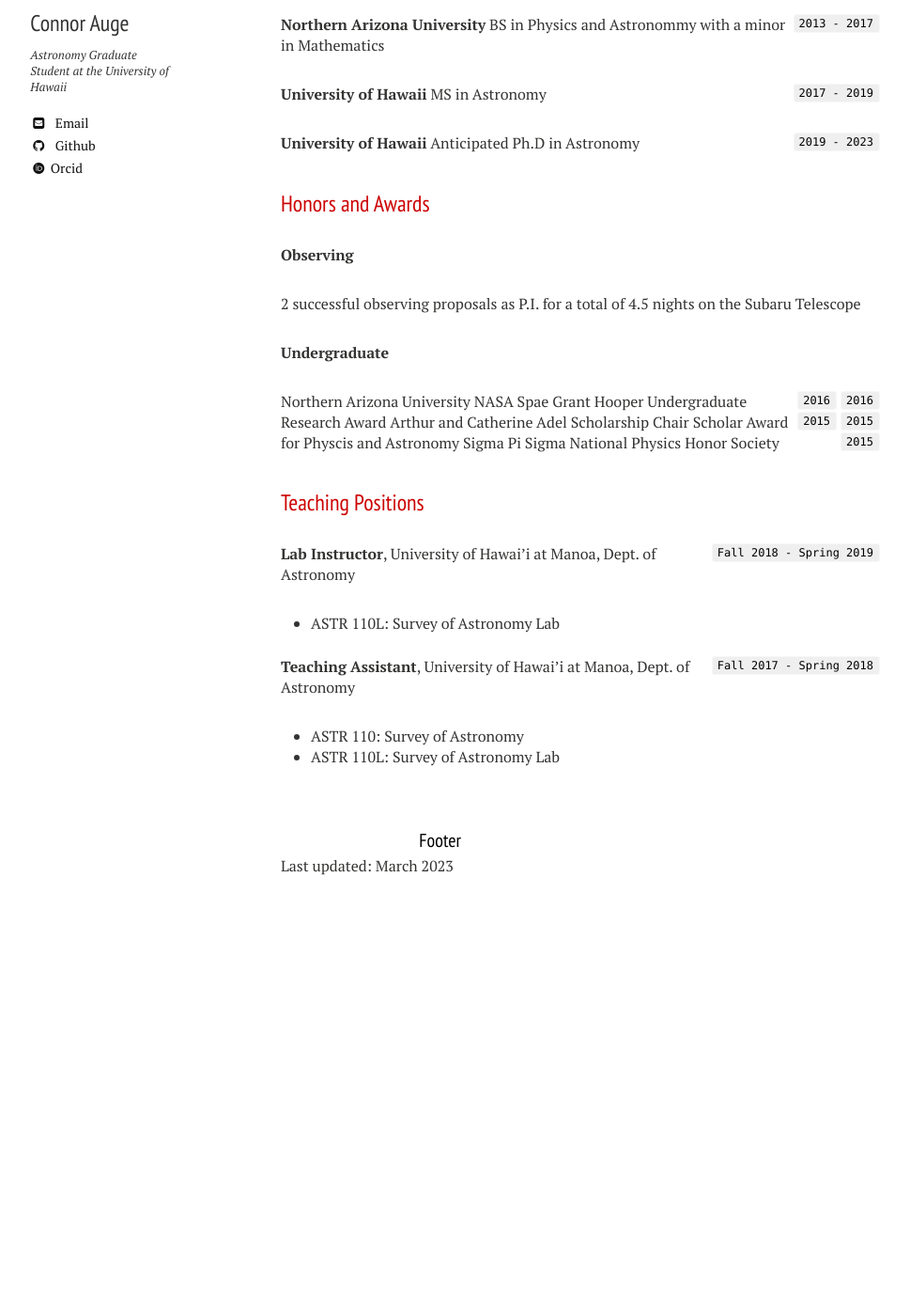
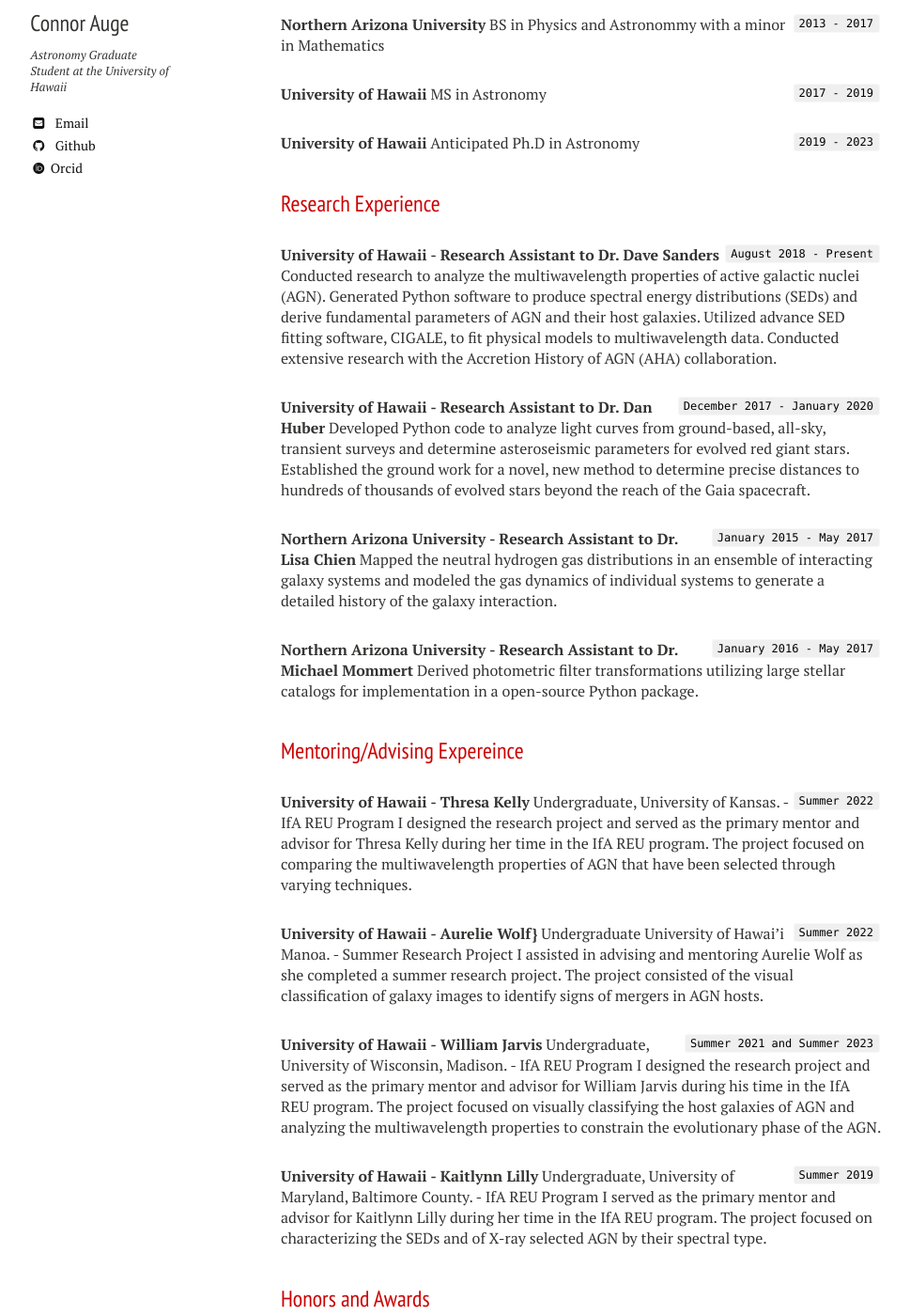
Before and after one commit to cwauge/cwauge.github.io, a Jekyll site: the page built from cv.md, in a window 1280 px wide and 1400 px high, scrolled down 386 px. Shown: the whole window at 94% size, without its empty margins (21-990 px from the left). Built offline with Jekyll 4.4.1, drawn with Linux system fonts in a browser that asks for light colours; nearby versions of some CDN libraries; some web fonts are replaced; our own code applies the rules of GitHub Pages for plain Markdown files; before the commit the page ends 1428 px from its top, so only the background shows below that; some of the changed text lies outside the part shown.

Commit message:
Update cv.md

```diff
--- a/cv.md
+++ b/cv.md
@@ -19,15 +19,53 @@ MS in Astronomy
 __University of Hawaii__
 Anticipated Ph.D in Astronomy
 
+## Research Experience
+`August 2018 - Present`
+__University of Hawaii - Research Assistant to Dr. Dave Sanders__
+Conducted research to analyze the multiwavelength properties of active galactic nuclei (AGN). Generated Python software to produce spectral energy distributions (SEDs) and derive fundamental parameters of AGN and their host galaxies. Utilized advance SED fitting software, CIGALE, to fit physical models to multiwavelength data. Conducted extensive research with the Accretion History of AGN (AHA) collaboration.
 
+
+`December 2017 - January 2020`
+__University of Hawaii - Research Assistant to Dr. Dan Huber__
+Developed Python code to analyze light curves from ground-based, all-sky, transient surveys and determine asteroseismic parameters for evolved red giant stars. Established the ground work for a novel, new method to determine precise distances to hundreds of thousands of evolved stars beyond the reach of the Gaia spacecraft.
+
+`January 2015 - May 2017`
+__Northern Arizona University - Research Assistant to Dr. Lisa Chien__
+Mapped the neutral hydrogen gas distributions in an ensemble of interacting galaxy systems and modeled the gas dynamics of individual systems to generate a detailed history of the galaxy interaction.
+
+`January 2016 - May 2017`
+__Northern Arizona University - Research Assistant to Dr. Michael Mommert__
+Derived photometric filter transformations utilizing large stellar catalogs for implementation in a open-source Python package.
+
+## Mentoring/Advising Expereince
+`Summer 2022`
+__University of Hawaii - Thresa Kelly__
+Undergraduate, University of Kansas. - IfA REU Program
+I designed the research project and served as the primary mentor and advisor for Thresa Kelly during her time in the IfA REU program. The project focused on comparing the multiwavelength properties of AGN that have been selected through varying techniques.
+
+`Summer 2022`
+__University of Hawaii - Aurelie Wolf}__
+Undergraduate University of Hawai'i Manoa. - Summer Research Project
+I assisted in advising and mentoring Aurelie Wolf as she completed a summer research project. The project consisted of the visual classification of galaxy images to identify signs of mergers in AGN hosts.
+
+`Summer 2021 and Summer 2023`
+__University of Hawaii - William Jarvis__
+Undergraduate, University of Wisconsin, Madison. - IfA REU Program
+I designed the research project and served as the primary mentor and advisor for William Jarvis during his time in the IfA REU program. The project focused on visually classifying the host galaxies of AGN and analyzing the multiwavelength properties to constrain the evolutionary phase of the AGN.
+
+`Summer 2019`
+__University of Hawaii - Kaitlynn Lilly__
+Undergraduate, University of Maryland, Baltimore County. - IfA REU Program
+I served as the primary mentor and advisor for Kaitlynn Lilly during her time in the IfA REU program. The project focused on characterizing the SEDs and of X-ray selected AGN by their spectral type.
 
 ## Honors and Awards
 __Observing__
 
 2 successful observing proposals as P.I. for a total of 4.5 nights on the Subaru Telescope
 
-__Undergraduate__
-
+__Awards__
+`2023`
+Honolulu ARCS Award
 `2016`
 Northern Arizona University NASA Spae Grant
 `2016`
@@ -54,6 +92,6 @@ __Teaching Assistant__, University of Hawai'i at Manoa, Dept. of Astronomy
 - ASTR 110L: Survey of Astronomy Lab
 
 
-### Footer
+<!-- ### Footer -->
 
-Last updated: March 2023
+Last updated: June 2023
```
